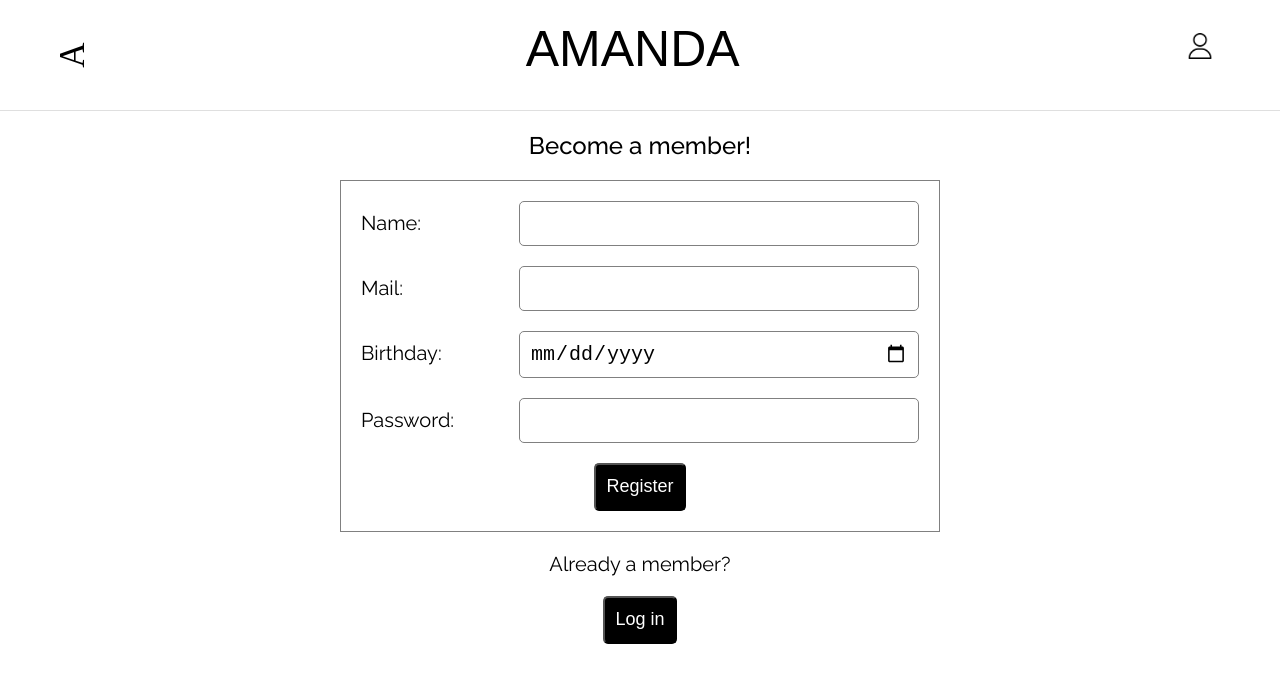
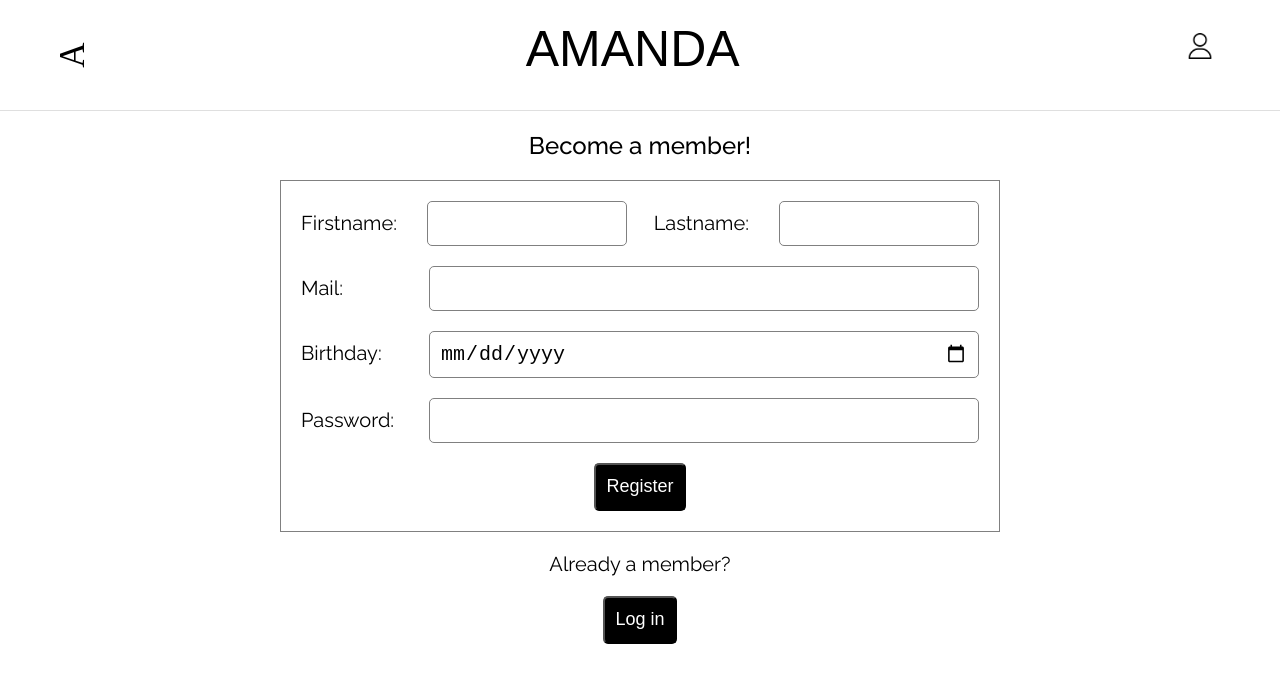
Before and after one commit to elovisae/webshop, a React (Create React App) app: page /register in a window 1280 px wide. Shown: the top 682 px of the page. Built offline with nearby package versions, Linux system fonts and the light colour scheme; no server answers; a web font is replaced by a local one.

Commit message:
added lastname

```diff
--- a/src/components/loginAndRegistration/Register.jsx
+++ b/src/components/loginAndRegistration/Register.jsx
@@ -4,12 +4,13 @@ import { useNavigate } from 'react-router-dom';
 
 
 const Register = () => {
-    const [name, setName]           = useState('');
-    const [mail, setMail]           = useState('');
-    const [date, setDate]           = useState('');
-    const [password, setPassword]   = useState('');
+    const [firstname, setFirstname]     = useState('');
+    const [lastname, setLastname]       = useState('');
+    const [mail, setMail]               = useState('');
+    const [date, setDate]               = useState('');
+    const [password, setPassword]       = useState('');
     const [validation, setValidation]   = useState([]);
-    const navigate                  = useNavigate();
+    const navigate                      = useNavigate();
 
     const passwordValidation = () => {
         setValidation([])
@@ -46,7 +47,8 @@ const Register = () => {
         e.preventDefault();
         if(passwordValidation()){
             let userInput = {
-                "name": name,
+                "firstname": firstname,
+                "lastname": lastname,
                 "mail": mail,
                 "date": date,
                 "password": password,
@@ -63,8 +65,14 @@ const Register = () => {
             <h2>Become a member!</h2>
             <form className='login-form' action="" onSubmit={handleSubmit}>
                 <div className="form-group">
-                    <label htmlFor="name">Name:</label>
-                    <input type="text" name='name' onChange={(e) => setName(e.target.value)}/>
+                    <div className='name-form-group'>
+                        <label htmlFor="name">Firstname:</label>
+                        <input  type="text" name='name' onChange={(e) => setFirstname(e.target.value)}/>
+                    </div>
+                    <div className='name-form-group'>
+                        <label htmlFor="name">Lastname:</label>
+                        <input  type="text" name='name' onChange={(e) => setLastname(e.target.value)}/>
+                    </div>
                 </div>
                 <div className="form-group">
                     <label htmlFor="mail">Mail:</label>
--- a/src/components/loginAndRegistration/form.css
+++ b/src/components/loginAndRegistration/form.css
@@ -3,12 +3,12 @@
 .login-form{
     margin: 20px auto;
     border:1px solid gray;
-    width:600px;
+    width:720px;
     padding: 20px;
 }
 
 form input{
-    width:400px;
+    width:550px;
 }
 
 .form-group{
@@ -18,3 +18,12 @@ form input{
     align-items: baseline;
     margin-bottom: 20px;
 }
+
+.name-form-group{
+    display: flex;
+    align-items: baseline;
+    gap:30px;
+}
+.name-form-group input{
+    width:200px;
+}
```
Also changed, not shown: 1 other file (tests, documents, lock files or other folders).
